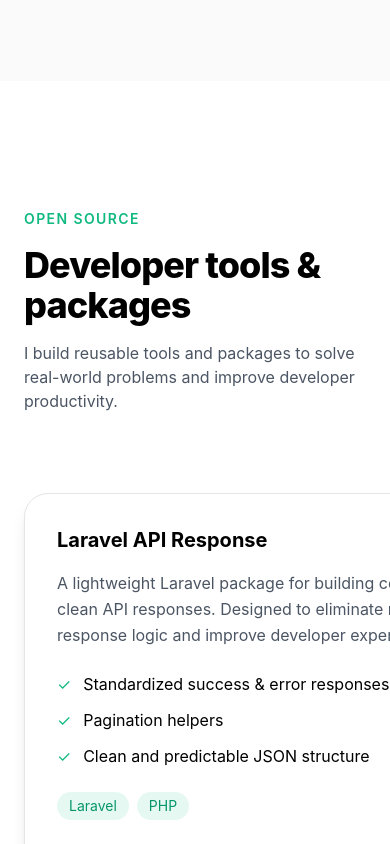
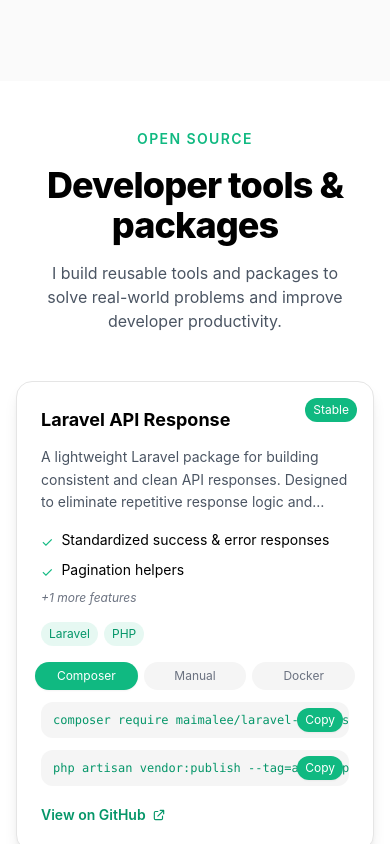
Before and after one commit to AnasMaimalee/portfolio, a React (Vite) app: page / in a window 390 px wide. Shown: the part 8760-9604 px from the top of the page. Built offline with nearby package versions, Linux system fonts and the light colour scheme.

Commit message:
fix: Opne Source

```diff
--- a/src/components/sections/OpenSource.tsx
+++ b/src/components/sections/OpenSource.tsx
@@ -72,16 +72,15 @@
     setCopied(key);
     setTimeout(() => setCopied(null), 2000);
   };
-
-  return (
-    <section id="open-source" className="py-32">
-      <div className="max-w-7xl mx-auto px-6">
+return (
+    <section id="open-source" className="py-12 sm:py-16 lg:py-32">
+      <div className="max-w-7xl mx-auto px-4 sm:px-6 lg:px-8">
         {/* HEADER */}
         <FadeIn>
-          <div className="max-w-2xl mb-20">
+          <div className="max-w-2xl mx-auto text-center mb-12 sm:mb-16 lg:mb-20">
             <p className="section-subtitle mb-4">Open Source</p>
             <h2 className="section-title">Developer tools & packages</h2>
-            <p className="text-gray-600 dark:text-gray-400 mt-4">
+            <p className="text-gray-600 dark:text-gray-400 mt-4 px-4 sm:px-0">
               I build reusable tools and packages to solve real-world problems
               and improve developer productivity.
             </p>
@@ -89,41 +88,45 @@
         </FadeIn>
 
         {/* PACKAGES GRID */}
-        <div className="grid md:grid-cols-2 gap-12">
+        <div className="grid grid-cols-1 md:grid-cols-2 gap-6 sm:gap-8 lg:gap-12">
           {packages.map((pkg, index) => {
-            // ✅ Fixed: Explicit type assertion
             const tab: string = activeTab[index] || "composer";
 
             return (
               <FadeIn key={index} delay={index * 0.15}>
-                <div className="relative rounded-3xl border border-neutral-200 dark:border-neutral-800 p-8 bg-white dark:bg-neutral-950 shadow-lg hover:shadow-xl transition">
+                <div className="relative rounded-2xl sm:rounded-3xl border border-neutral-200 dark:border-neutral-800 p-6 sm:p-8 bg-white dark:bg-neutral-950 shadow-lg hover:shadow-xl transition-all duration-300 h-fit">
                   {/* STATUS */}
-                  <span
-                    className={`absolute top-6 right-6 text-xs text-white px-3 py-1 rounded-full ${pkg.statusColor}`}
-                  >
+                  <span className={`absolute top-4 right-4 sm:top-6 sm:right-6 text-xs text-white px-2 sm:px-3 py-1 rounded-full ${pkg.statusColor}`}>
                     {pkg.status}
                   </span>
 
-                  <h3 className="text-xl font-bold mb-4">{pkg.name}</h3>
-                  <p className="text-gray-600 dark:text-gray-400 mb-6 leading-relaxed">
+                  <h3 className="text-lg sm:text-xl font-bold mb-3 sm:mb-4 line-clamp-2 pr-12 sm:pr-0">{pkg.name}</h3>
+
+                  <p className="text-gray-600 dark:text-gray-400 mb-4 sm:mb-6 leading-relaxed text-sm sm:text-base line-clamp-3">
                     {pkg.description}
                   </p>
 
-                  <ul className="space-y-3 mb-6">
-                    {pkg.features.map((feature, i) => (
-                      <li key={i} className="flex gap-3">
-                        <span className="text-emerald-500">✓</span>
-                        <span>{feature}</span>
-                      </li>
-                    ))}
-                  </ul>
+                  {/* FEATURES - Collapsible on mobile */}
+                  <div className="mb-4 sm:mb-6">
+                    <ul className="space-y-2">
+                      {pkg.features.slice(0, 2).map((feature, i) => (
+                        <li key={i} className="flex gap-2 text-sm">
+                          <span className="text-emerald-500 mt-0.5">✓</span>
+                          <span className="line-clamp-2">{feature}</span>
+                        </li>
+                      ))}
+                      {pkg.features.length > 2 && (
+                        <li className="text-xs text-gray-500 italic">+{pkg.features.length - 2} more features</li>
+                      )}
+                    </ul>
+                  </div>
 
                   {/* TECH */}
-                  <div className="flex flex-wrap gap-2 mb-6">
+                  <div className="flex flex-wrap gap-1.5 sm:gap-2 mb-4 sm:mb-6">
                     {pkg.tech.map((t, i) => (
                       <span
                         key={i}
-                        className="px-3 py-1 rounded-full text-sm bg-emerald-500/10 text-emerald-600"
+                        className="px-2 py-1 rounded-full text-xs sm:text-sm bg-emerald-500/10 text-emerald-600"
                       >
                         {t}
                       </span>
@@ -131,19 +134,16 @@
                   </div>
 
                   {/* INSTALL TABS */}
-                  <div className="mb-6">
-                    <div className="flex gap-2 mb-3">
+                  <div className="mb-4 sm:mb-6">
+                    <div className="flex flex-wrap gap-1.5 sm:gap-2 mb-3 -mx-1.5 sm:-mx-0">
                       {["composer", "manual", "docker"].map((t) => (
                         <button
                           key={t}
-                          onClick={() =>
-                            setActiveTab({ ...activeTab, [index]: t })
-                          }
-                          className={`text-xs px-3 py-1 rounded-full capitalize transition
-                            ${
-                              tab === t
-                                ? "bg-emerald-500 text-white"
-                                : "bg-neutral-100 dark:bg-neutral-800 text-gray-500"
+                          onClick={() => setActiveTab({ ...activeTab, [index]: t })}
+                          className={`text-xs sm:text-sm px-3 py-1.5 rounded-full capitalize transition-all flex-1 sm:flex-none whitespace-nowrap
+                            ${tab === t
+                              ? "bg-emerald-500 text-white shadow-sm"
+                              : "bg-neutral-100 dark:bg-neutral-800 text-gray-500 hover:bg-neutral-200 dark:hover:bg-neutral-700"
                             }`}
                         >
                           {t}
@@ -154,45 +154,45 @@
                     {/* TAB CONTENT */}
                     {tab !== "manual" ? (
                       <div className="relative">
-                        <pre className="rounded-xl bg-neutral-100 dark:bg-neutral-900 px-4 py-3 text-sm overflow-x-auto">
-                          <code className="text-emerald-600">
-                            {pkg.install[tab as keyof InstallMethods]}
+                        <pre className="rounded-xl sm:rounded-2xl bg-neutral-100 dark:bg-neutral-900 px-3 sm:px-4 py-2.5 sm:py-3 text-xs sm:text-sm overflow-x-auto max-h-20 sm:max-h-24 overflow-y-auto">
+                          <code className="text-emerald-600 break-all">
+                            {pkg.install[tab as keyof InstallMethods] as string}
                           </code>
                         </pre>
 
                         <button
-                          onClick={() =>
-                            copy(pkg.install[tab as keyof InstallMethods] as string, `${index}-${tab}`)
-                          }
-                          className="absolute top-2 right-2 text-xs px-3 py-1 rounded-full bg-emerald-500 text-white"
+                          onClick={() => copy(pkg.install[tab as keyof InstallMethods] as string, `${index}-${tab}`)}
+                          className="absolute top-1.5 right-1.5 sm:top-2 sm:right-2 text-xs px-2 py-1 rounded-full bg-emerald-500 text-white shadow-sm hover:bg-emerald-600 transition-colors"
+                          title="Copy to clipboard"
                         >
-                          {copied === `${index}-${tab}` ? "Copied!" : "Copy"}
+                          {copied === `${index}-${tab}` ? "✓" : "Copy"}
                         </button>
                       </div>
                     ) : (
-                      <ul className="list-disc pl-5 text-sm text-gray-600 dark:text-gray-400">
-                        {pkg.install.manual.map((step, i) => (
-                          <li key={i}>{step}</li>
+                      <ul className="list-disc pl-5 text-xs sm:text-sm text-gray-600 dark:text-gray-400 max-h-20 overflow-y-auto space-y-1">
+                        {pkg.install.manual.slice(0, 3).map((step, i) => (
+                          <li key={i} className="line-clamp-1">{step}</li>
                         ))}
+                        {pkg.install.manual.length > 3 && (
+                          <li className="text-xs italic text-gray-500">+{pkg.install.manual.length - 3} more steps</li>
+                        )}
                       </ul>
                     )}
 
                     {/* PUBLISH */}
                     {pkg.install.publish && tab === "composer" && (
-                      <div className="mt-4 relative">
-                        <pre className="rounded-xl bg-neutral-100 dark:bg-neutral-900 px-4 py-3 text-sm overflow-x-auto">
-                          <code className="text-emerald-600">
+                      <div className="mt-3 sm:mt-4 relative">
+                        <pre className="rounded-xl sm:rounded-2xl bg-neutral-100 dark:bg-neutral-900 px-3 sm:px-4 py-2.5 sm:py-3 text-xs sm:text-sm overflow-x-auto max-h-16 sm:max-h-20 overflow-y-auto">
+                          <code className="text-emerald-600 break-all">
                             {pkg.install.publish}
                           </code>
                         </pre>
-
                         <button
-                          onClick={() =>
-                            copy(pkg.install.publish!, `${index}-publish`)
-                          }
-                          className="absolute top-2 right-2 text-xs px-3 py-1 rounded-full bg-emerald-500 text-white"
+                          onClick={() => copy(pkg.install.publish!, `${index}-publish`)}
+                          className="absolute top-1.5 right-1.5 sm:top-2 sm:right-2 text-xs px-2 py-1 rounded-full bg-emerald-500 text-white shadow-sm hover:bg-emerald-600 transition-colors"
+                          title="Copy to clipboard"
                         >
-                          {copied === `${index}-publish` ? "Copied!" : "Copy"}
+                          {copied === `${index}-publish` ? "✓" : "Copy"}
                         </button>
                       </div>
                     )}
@@ -203,9 +203,12 @@
                     href={pkg.link}
                     target="_blank"
                     rel="noopener noreferrer"
-                    className="inline-flex items-center gap-2 text-emerald-600 font-semibold hover:underline"
+                    className="inline-flex items-center gap-1.5 text-emerald-600 hover:text-emerald-700 font-semibold text-sm hover:underline transition-colors"
                   >
-                    View on GitHub →
+                    View on GitHub
+                    <svg className="w-3.5 h-3.5" fill="none" stroke="currentColor" viewBox="0 0 24 24">
+                      <path strokeLinecap="round" strokeLinejoin="round" strokeWidth={2} d="M10 6H6a2 2 0 00-2 2v10a2 2 0 002 2h10a2 2 0 002-2v-4M14 4h6m0 0v6m0-6L10 14L14 10z" />
+                    </svg>
                   </a>
                 </div>
               </FadeIn>
```
